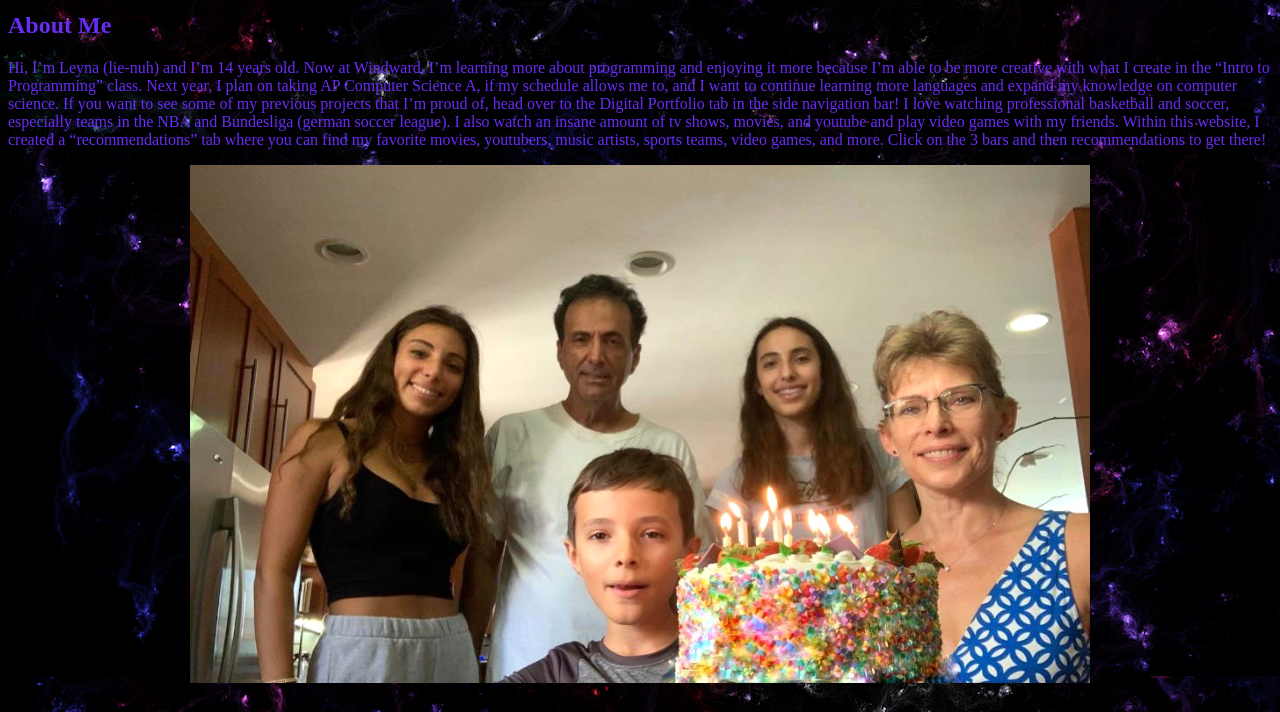
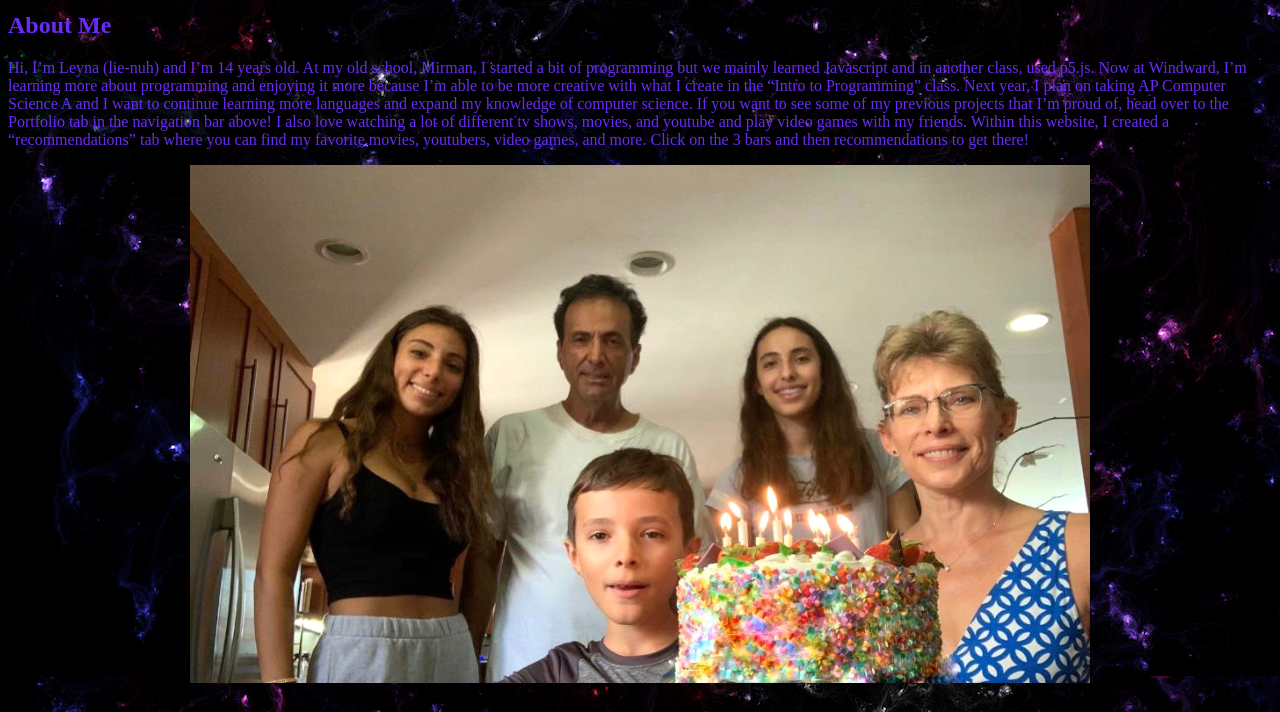
Before and after one commit to lamin24/p3_leyna_amin, a website: page aboutMe.html in a window 1280 px wide. Shown: the part 88-800 px from the top of the page. Drawn offline with Linux system fonts and the light colour scheme.

Commit message:
added to about me section

```diff
--- a/aboutMe.html
+++ b/aboutMe.html
@@ -38,10 +38,12 @@
     <br />
 <h2>About Me</h2>
 
-    <p> Hi, I’m Leyna (lie-nuh) and I’m 14 years old.  Now at Windward, I’m learning more about programming and enjoying it more because I’m able to be more creative with what I create in the “Intro to Programming” class. Next year, I plan on taking AP Computer Science A, if my schedule allows me to, and I want to continue learning more languages and expand my knowledge on computer science.
-    If you want to see some of my previous projects that I’m proud of, head over to the Digital Portfolio tab in the side navigation bar!
-    I love watching professional basketball and soccer, especially teams in the NBA and Bundesliga (german soccer league). I also watch an insane amount of tv shows, movies, and youtube and play video games with my friends. Within this website, I created a “recommendations” tab where you can find my favorite movies, youtubers, music artists,
-    sports teams, video games, and more. Click on the 3 bars and then recommendations to get there!</p>
+    <p> Hi, I’m Leyna (lie-nuh) and I’m 14 years old. At my old school, Mirman, I started a bit of programming but we mainly learned Javascript and in another class, used p5.js.
+    Now at Windward, I’m learning more about programming and enjoying it more because I’m able to be more creative with what I create in the “Intro to Programming” class.
+    Next year, I plan on taking AP Computer Science A and I want to continue learning more languages and expand my knowledge of computer science.
+    If you want to see some of my previous projects that I’m proud of, head over to the  Portfolio tab in the navigation bar above!
+    I also love watching a lot of different tv shows, movies, and youtube and play video games with my friends. Within this website, I created a “recommendations” tab where you can find my favorite movies,
+    youtubers, video games, and more. Click on the 3 bars and then recommendations to get there!</p>
    <p style="text-align:center"><img src = "aboutmepic.jpg"
     width = "900";></p>
   </div>
```
